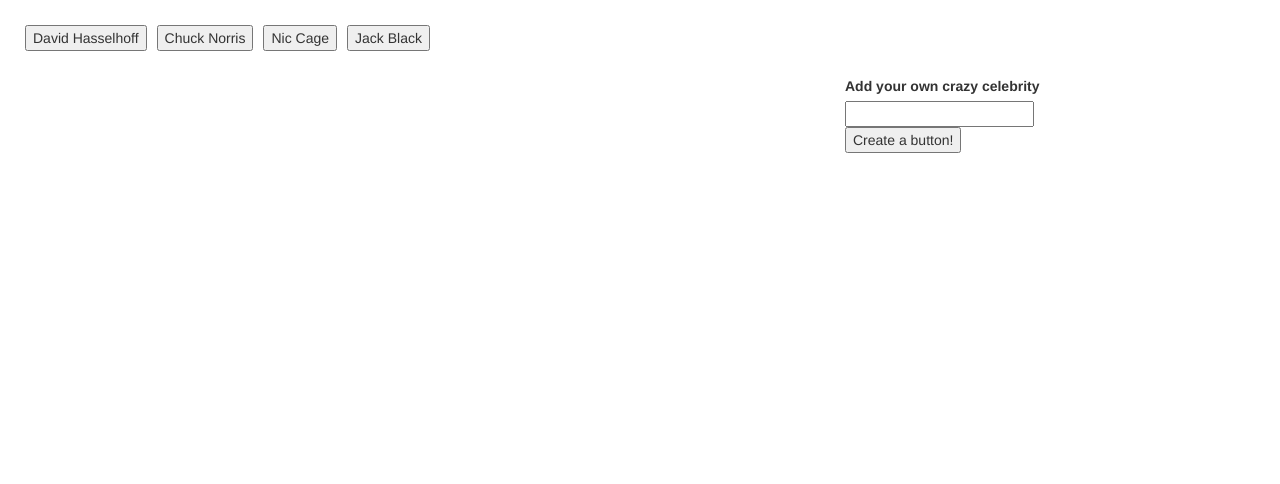
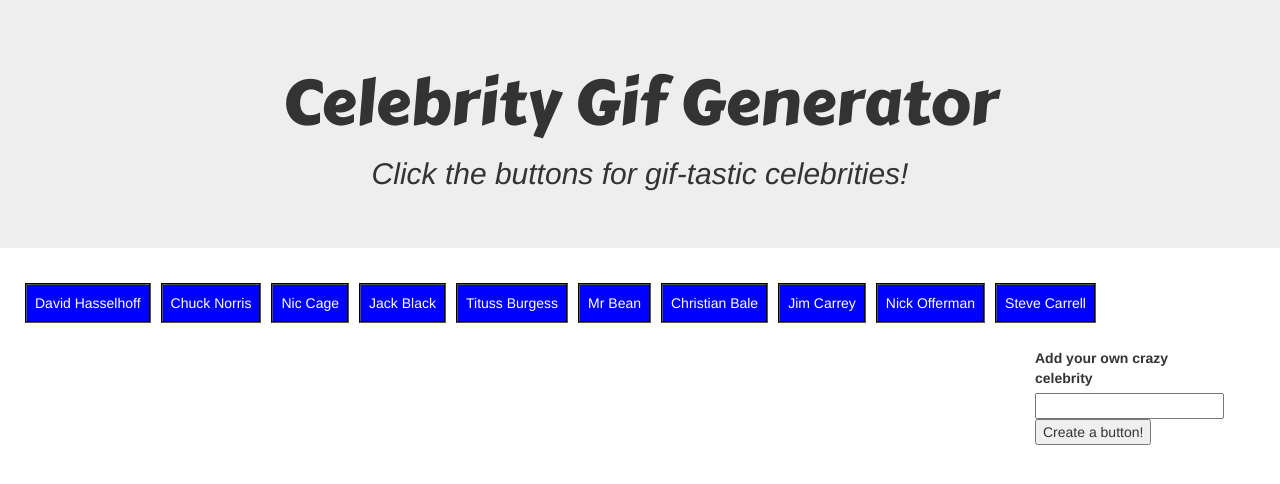
Before and after one commit to ajcarnese/GiphyHW, a PHP site: page / in a window 1280 px wide. Shown: the top 484 px of the page. Run offline with PHP 8.4, Linux system fonts and the light colour scheme.

Commit message:
buttons & search work!

```diff
--- a/assets/css/style.css
+++ b/assets/css/style.css
@@ -4,4 +4,21 @@
 
 .funButton {
 	margin: 5px;
+	background-color: blue;
+	border-style: groove;
+	padding: 8px;
+	color: white;
 }
+
+#page-title {
+	text-align: center;
+	font-weight: bold;
+}
+
+h1 {
+	font-family: 'Carter One', cursive;
+}
+
+h2 {
+	font-style: italic;
+}
--- a/assets/javascript/app.js
+++ b/assets/javascript/app.js
@@ -1,45 +1,42 @@
 $( document ).ready(function() {
 
-  var celebArr = ["David Hasselhoff","Chuck Norris","Nic Cage","Jack Black"]
+  var celebArr = ["David Hasselhoff","Chuck Norris","Nic Cage","Jack Black","Tituss Burgess","Mr Bean","Christian Bale","Jim Carrey","Nick Offerman","Steve Carrell"]
 
   function createButtons(){
-    // Deleting the movie buttons prior to adding new movie buttons
-          // (this is necessary otherwise we will have repeat buttons)
+    //creating new buttons
+
           $("#gifButtons").empty();
-          // Looping through the array of movies
+          // emptying the div will prevent button repeats
           for (var i = 0; i < celebArr.length; i++) {
-            // Then dynamicaly generating buttons for each movie in the array.
-            // This code $("<button>") is all jQuery needs to create the start and end tag. (<button></button>)
+
             var a = $("<button>");
             // Adding a class
             a.addClass("funButton");
-            // Adding a data-attribute with a value of the movie at index i
+            // Adding the data attribute with the celebrity's name
             a.attr("data-celeb", celebArr[i]);
-            // Providing the button's text with a value of the movie at index i
+            // Providing the button's text with a value of the celeb at index i
             a.text(celebArr[i]);
-            // Adding the button to the HTML
+            // append to the buttons div
             $("#gifButtons").append(a);
           }
         }
-        // This function handles events where one button is clicked
-    $("#add-celeb").on("click", function(event) {
+        //add a button using the search form & button
+    $(document).on("click", "#add-celeb", function(event) {
         // event.preventDefault() prevents the form from trying to submit itself.
-        // We're using a form so that the user can hit enter instead of clicking the button if they want
         event.preventDefault();
-        debugger;
-        // The movie from the textbox is then added to our array
         celebArr.push($("#celeb-input").val().trim());
-        // calling renderButtons which handles the processing of our movie array
+        console.log(celebArr);
         createButtons();
       });
+
   createButtons();
 
-  $('button').on('click', function() {
+  $(document).on("click", ".funButton", function() {
 
   	var topic = $(this).data('celeb');
 
       var queryURL = "http://api.giphy.com/v1/gifs/search?q=" +
-          topic + "&api_key=dc6zaTOxFJmzC&limit=3";
+          topic + "&api_key=dc6zaTOxFJmzC&limit=5";
 
       $.ajax({
             url: queryURL,
--- a/index.html
+++ b/index.html
@@ -3,30 +3,32 @@
 <head>
 	<title>Gif-tastic Fun</title>
 <!-- CSS links -->
-<link rel="stylesheet" type="text/css" href="assets/css/reset.css">
- <link rel="stylesheet" href="https://maxcdn.bootstrapcdn.com/bootstrap/3.3.7/css/bootstrap.min.css">
- <link rel="stylesheet" type="text/css" href="assets/css/style.css">
+	<link rel="stylesheet" type="text/css" href="assets/css/reset.css">
+	<link rel="stylesheet" href="https://maxcdn.bootstrapcdn.com/bootstrap/3.3.7/css/bootstrap.min.css">
+	<link rel="stylesheet" type="text/css" href="assets/css/style.css">
  <!-- JS & JQuery links -->
-  <script src="https://code.jquery.com/jquery.js"></script>
-  <script src="assets/javascript/app.js"></script>
+	<script src="https://code.jquery.com/jquery.js"></script>
+	<script src="assets/javascript/app.js"></script>
   <!-- fonts -->
+	<link href="https://fonts.googleapis.com/css?family=Carter+One" rel="stylesheet">
 
 </head>
 <body>
+	<div class = "jumbotron" id="page-title">
+		<h1> Celebrity Gif Generator </h1>
+		<h2> Click the buttons for gif-tastic celebrities!</h2>
+	</div>
 
 <div id = "gifButtons">
-<!-- 	<button class = "funButton" data-celeb = "Chuck+Norris"> Chuck </button>
-	<button class = "funButton" data-celeb = "David+Hasselhoff"> The Hoff </button>
-	<button class = "funButton" data-celeb = "Nicholas+Cage"> Cage </button>
-	<button class = "funButton" data-celeb = "Jack+Black"> JB </button> -->
+<!-- buttons generate here -->
 </div>
 
 <div class = "container">
 
-	<div id = "gifSpace" class = "col-md-7">
+	<div id = "gifSpace" class = "col-md-9">
 	</div>
 
-	<div id = "searchBar" class = "col-md-4 col-md-offset-1">
+	<div id = "searchBar" class = "col-md-2 col-md-offset-1">
 
     <form id="celeb-form">
       <label for="celeb-input">Add your own crazy celebrity</label>
@@ -36,11 +38,6 @@
       <input id="add-celeb" type="submit" value="Create a button!">
     </form>
 
-
-<!-- 			<form class="navbar-form navbar-left" role="search">
-	  		<div class="form-group">
-	    		<input type="text" class="form-control" placeholder="Type Here" id="celeb-input">
-	    		<input id="add-celeb" type="submit" value="Add a new button!"> -->
   			</div>
 	</div>
 
```
